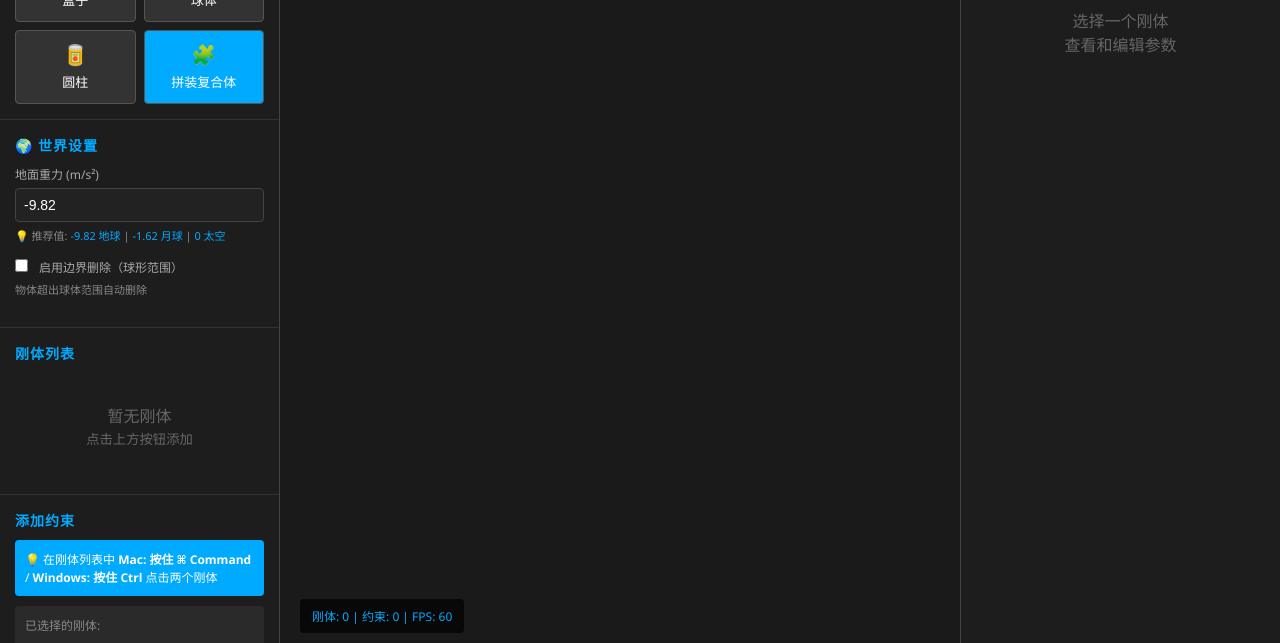
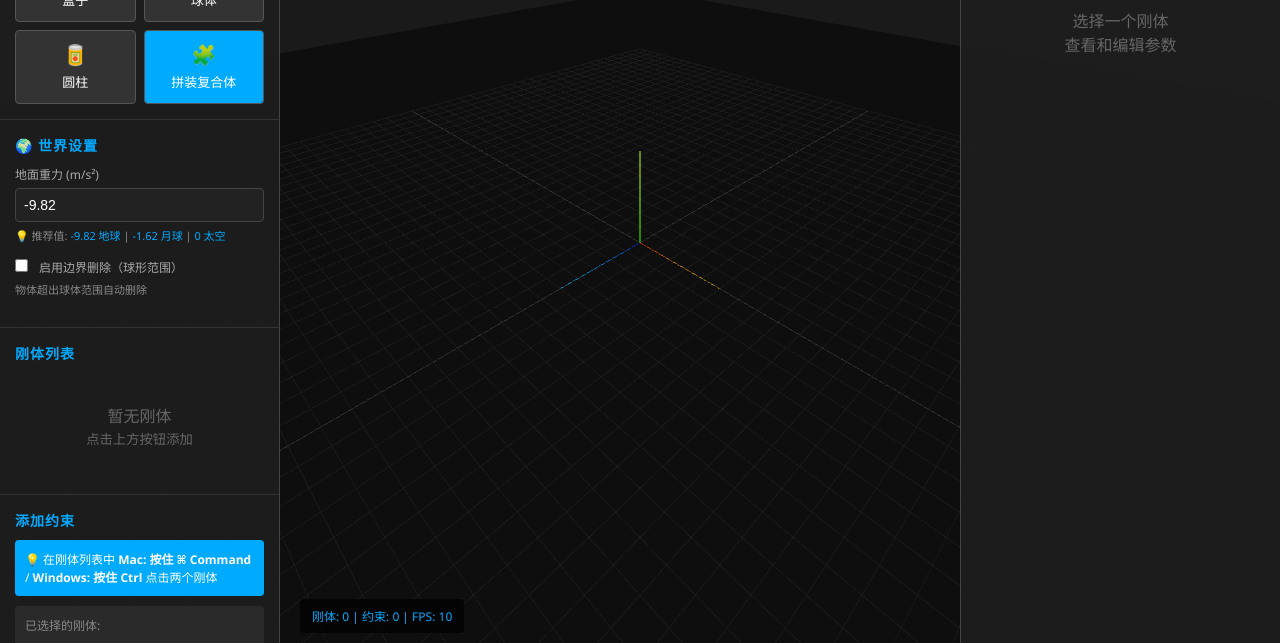
Before and after one commit to William7743/web_collision_sim, a website: page dist/editor.html in a window 1280 px wide. Shown: the part 157-800 px from the top of the page. Drawn offline with Linux system fonts and the light colour scheme; the site is published under a folder, as on GitHub Pages, so addresses that start at the root find nothing; animation ran at ten frames a second.

Commit message:
Update editor.html

```diff
--- a/dist/editor.html
+++ b/dist/editor.html
@@ -317,7 +317,7 @@
             border-radius: 4px;
         }
     </style>
-  <script type="module" crossorigin src="/assets/main-D-d77Mbj.js"></script>
+  <script type="module" crossorigin src="./assets/main-D-d77Mbj.js"></script>
 </head>
 <body>
     <div id="canvas-container"></div>
```
